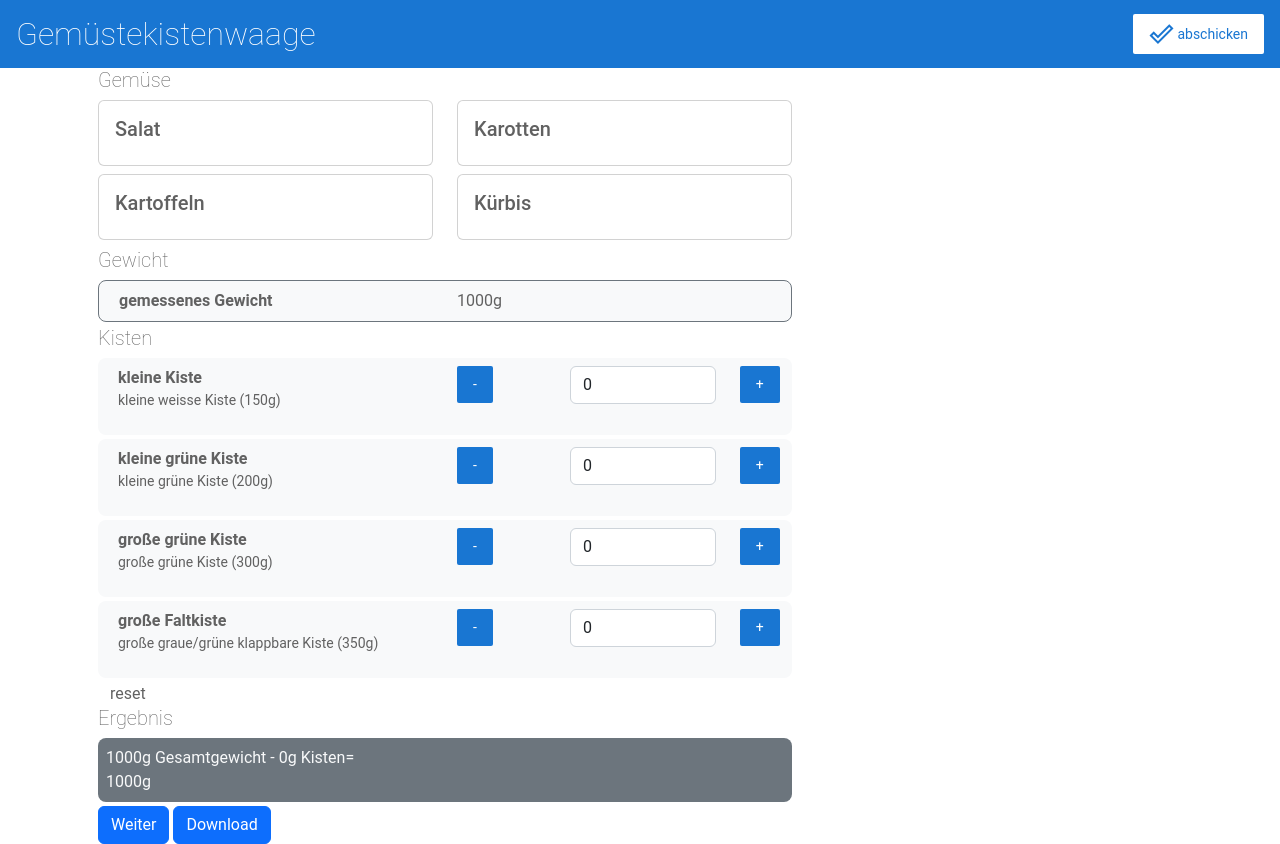
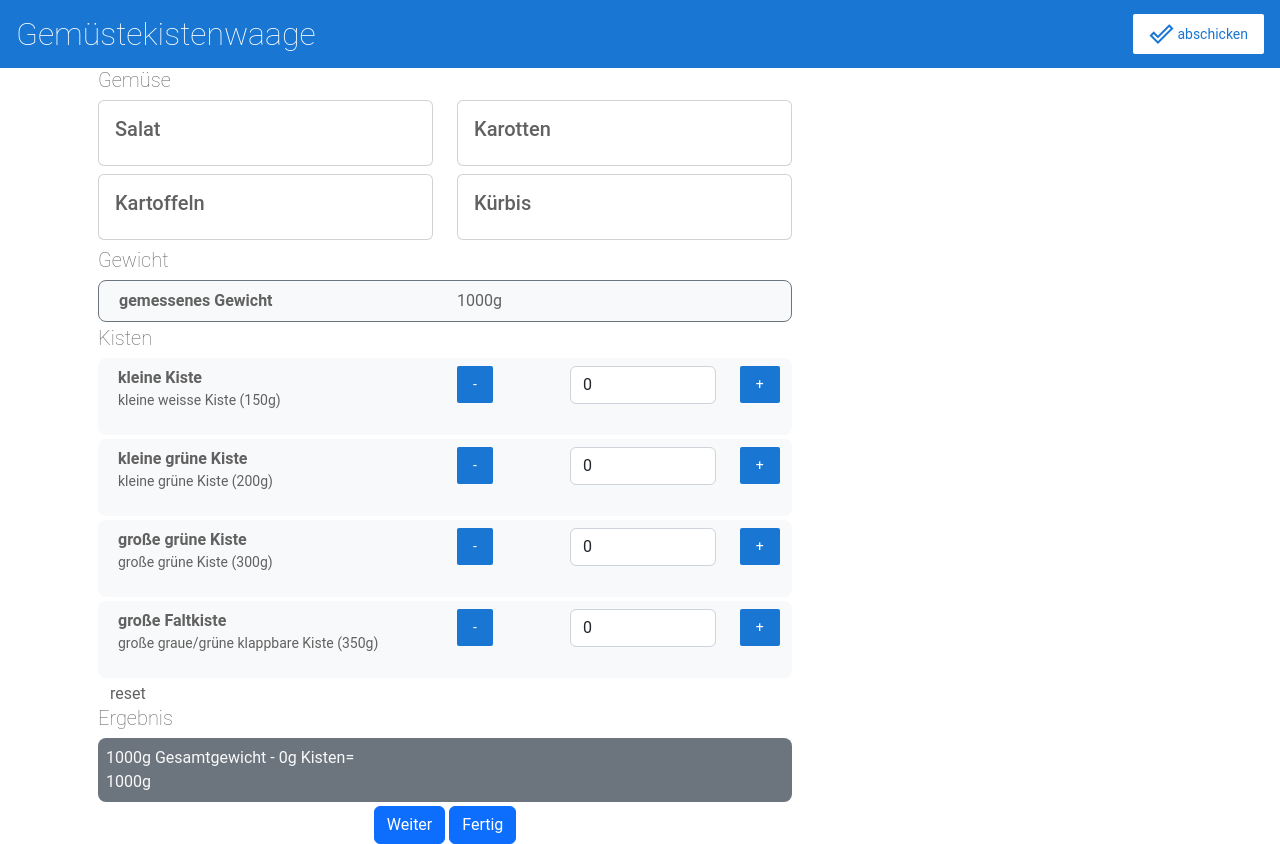
Before and after one commit to derDieDasJojo/angular-waage, an Angular app: page / in a window 1280 px wide. Built offline with nearby package versions, Linux system fonts and the light colour scheme.

Commit message:
Added Results

```diff
--- a/src/app/product-list/product-list.component.html
+++ b/src/app/product-list/product-list.component.html
@@ -70,9 +70,13 @@
     Kisten= <br />
     {{ get_measured_weight() - calc_weight_sum() }}g
   </div>
-  <a class="btn btn-primary me-1" (click)="saveSelection()">Weiter</a>
-  <a class="btn btn-primary" (click)="downloadFile()">Download</a>
+  <div class="text-center">
+    <a class="btn btn-primary me-1" (click)="saveSelection()">Weiter</a>
+    <a class="btn btn-primary" (click)="downloadFile()">Fertig</a>
+  </div>
 </div>
+
+{{ results }}
 
 <!--
 Copyright Google LLC. All Rights Reserved.
--- a/src/app/product-list/product-list.component.ts
+++ b/src/app/product-list/product-list.component.ts
@@ -3,6 +3,8 @@ import { products } from '../products';
 import { Product } from '../products';
 import { boxes } from '../boxes';
 import { Box } from '../boxes';
+import { results } from '../results';
+import { Result } from '../results';
 import { saveAs } from 'file-saver';
 
 @Component({
@@ -13,6 +15,7 @@ import { saveAs } from 'file-saver';
 export class ProductListComponent {
   products = products;
   boxes = boxes;
+  results: Result[] = [];
   clickedProudctId: number = 0;
 
   measured_weight: Box = {
@@ -61,11 +64,21 @@ export class ProductListComponent {
     return id === this.clickedProudctId;
   }
 
-  saveSelection() {}
+  saveSelection() {
+    let result: Result = {
+      name: this.products[this.clickedProudctId].name,
+      description: '',
+      weight: this.get_measured_weight() - this.calc_weight_sum(),
+    };
+    this.results.push(result);
+    this.reset_count();
+  }
 
   downloadFile() {
     // build data
-    let data = this.boxes;
+    //let data = this.boxes;
+    let data = this.results;
+
     /*let w = {
       id: 0,
       name: 'Gewicht',
--- /dev/null
+++ b/src/app/results.ts
@@ -0,0 +1,13 @@
+export interface Result {
+  name: string;
+  description: string;
+  weight: number;
+}
+
+export const results = [];
+
+/*
+Copyright Google LLC. All Rights Reserved.
+Use of this source code is governed by an MIT-style license that
+can be found in the LICENSE file at https://angular.io/license
+*/
```
